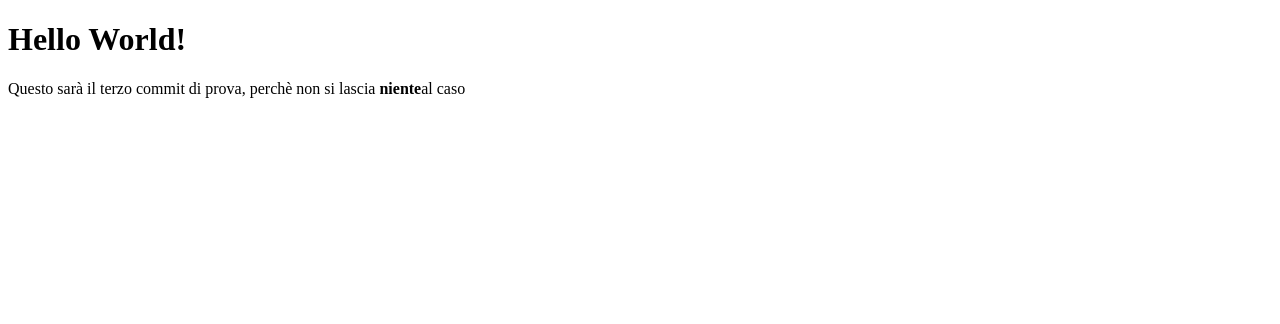
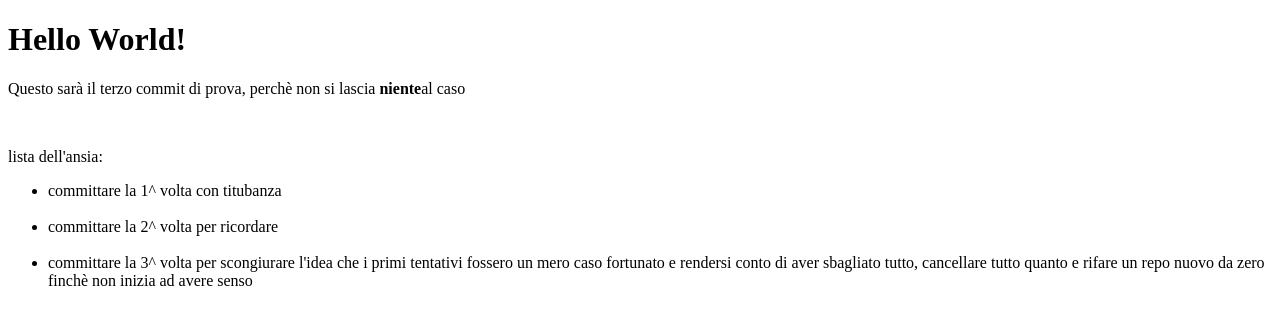
Before and after one commit to sarahelshark/htmlcss-hello, a plain HTML site: page index.html in a window 1280 px wide. Drawn offline with Linux system fonts and the light colour scheme.

Commit message:
fourth commit
add paragraph, unordered list and 3 list item

```diff
--- a/index.html
+++ b/index.html
@@ -10,5 +10,13 @@
     <p>Questo sarà il terzo commit di prova, perchè non si lascia <strong>niente</strong>al caso</p>
     <br>
 
+    <p>
+       lista dell'ansia:
+    </p>
+    <ul>
+      <li>committare la 1^ volta con titubanza</li><br>
+      <li>committare la 2^ volta per ricordare</li><br>
+      <li>committare la 3^ volta per scongiurare l'idea che i primi tentativi fossero un mero caso fortunato e rendersi conto di aver sbagliato tutto, cancellare tutto quanto e rifare un repo nuovo da zero finchè non inizia ad avere senso </li><br>
+
 </body>
 </html>
```
